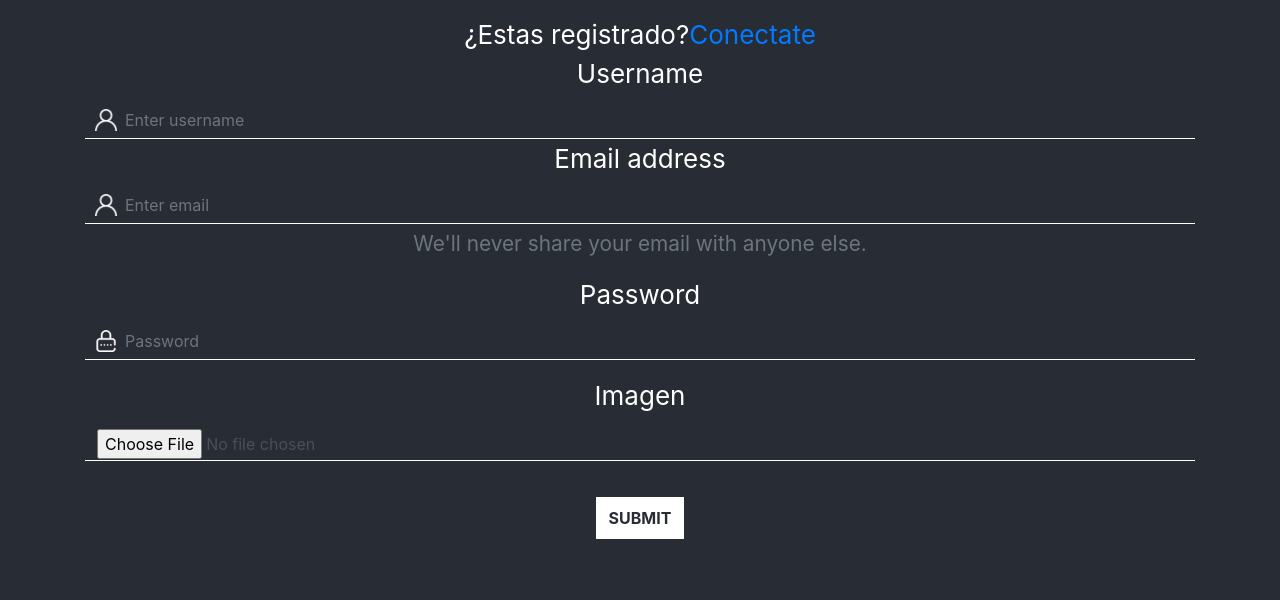
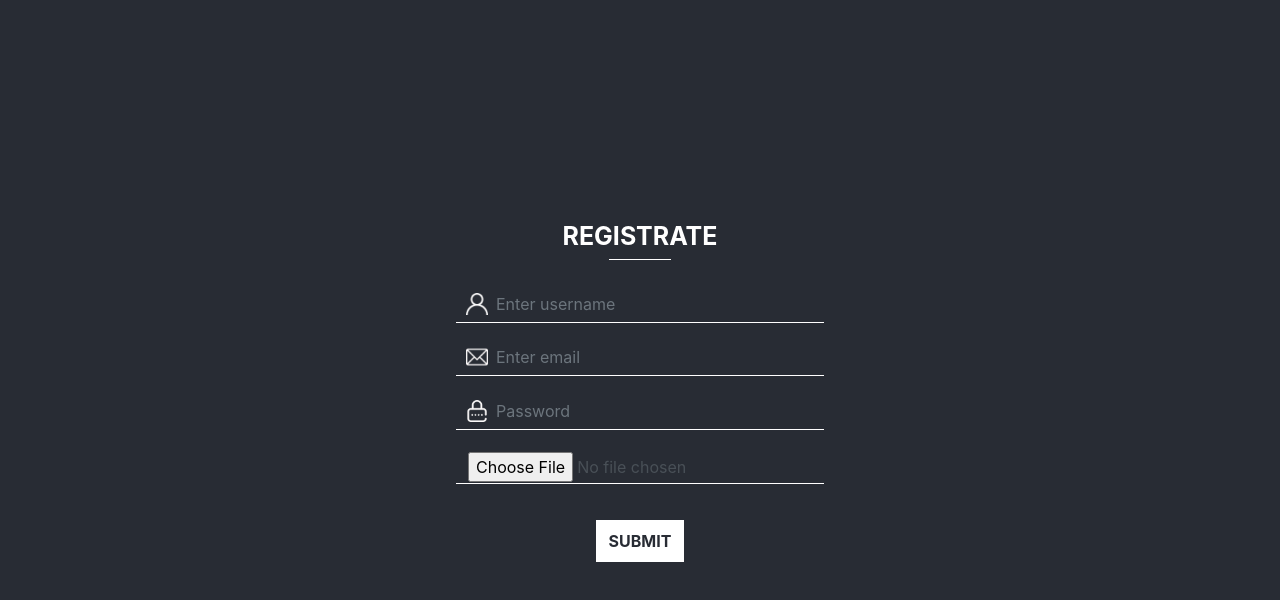
Before and after one commit to balta15torres/proyecto3, a React (Create React App) app in the folder client/: page /signup in a window 1280 px wide. Shown: the top 600 px of the page. Built offline with nearby package versions, Linux system fonts and the light colour scheme; what google-maps-react would draw is missing.

Commit message:
estilos formularios

```diff
--- a/client/src/App.css
+++ b/client/src/App.css
@@ -1,7 +1,9 @@
 /* GENERALES */
 body{
   background: #282c34;
+  overflow: hidden;
 }
+
 p{
   margin:0;
 }
@@ -15,6 +17,23 @@ p{
     min-height: 100vh;
     padding: 15px;
 
+}
+.title{
+  font-weight: bold;
+    font-size: 25px;
+    text-align: left;
+    position: relative;
+}
+.title:before{
+  content: '';
+  width: 40%;
+  height: 1px;
+  background: white;
+  position: absolute;
+  bottom: -5px;
+  left: 0;
+  right: 0;
+  margin: 0 auto;
 }
 .column-evenly{
   display: flex;
@@ -86,6 +105,12 @@ p{
   padding:10px;
   margin-bottom: 40px;
 }
+/* SIGNUP */
+
+.signup{
+  margin-top: 30px;
+}
+
 /* FORMULARIOS */
 .form-control {
   display: block;
@@ -104,6 +129,7 @@ p{
   border: 0;
   border-bottom: 1px solid white;
   border-radius: 0;
+  margin-bottom: 15px;
 }
 .form-control:focus {
   color: white;
@@ -140,9 +166,15 @@ form{
   box-shadow: none;
   outline: none;
 }
-input[name="email"],
 input[name="username"]{
   background: url(/img/user.png);
+    background-repeat: no-repeat;
+    background-position: 10px center;
+    background-size: 22px;
+    padding-left: 40px;
+}
+input[name="email"]{
+  background: url(/img/email.png);
     background-repeat: no-repeat;
     background-position: 10px center;
     background-size: 22px;
--- a/client/src/components/NavBottom/NavBottom.css
+++ b/client/src/components/NavBottom/NavBottom.css
@@ -1,10 +1,17 @@
 .navBottom {
-    position: absolute;
+    position: fixed;
     bottom: 0;
     left: 0;
     right: 0;
     margin: 0 auto;
+    display: -webkit-flex;
     display: flex;
+    -webkit-justify-content: space-around;
     justify-content: space-around;
-    background: rgb(9, 67, 133);
+    background: white;
+    color: #282c34;
+    height: 45px;
+    display: flex;
+    -webkit-align-items: center;
+    align-items: center;
 }
--- a/client/src/components/Signup.js
+++ b/client/src/components/Signup.js
@@ -48,35 +48,35 @@ export default class Signup extends Component {
 
   render() {
     return (
-      <div class="container">
-      <p>
+      <div class="container column-center">
+      {/* <p>
          ¿Estas registrado?
          <Link to='/login' className="nav-element">
          Conectate</Link>
-      </p>
-      <Form onSubmit={this.handleFormSubmit}>
+      </p> */}
+      <p class="title">REGISTRATE</p>
+      <div class="signup">
+      <Form  onSubmit={this.handleFormSubmit}>
          <Form.Group controlId="formBasicEmail">
-            <Form.Label>Username</Form.Label>
+
             <Form.Control type="username" name="username" placeholder="Enter username" value={this.state.username} onChange={e =>
             this.handleChange(e)} />
-            <Form.Label>Email address</Form.Label>
+
             <Form.Control type="email" name="email" placeholder="Enter email" value={this.state.email} onChange={e =>
             this.handleChange(e)} />
-            <Form.Text className="text-muted">
-               We'll never share your email with anyone else.
-            </Form.Text>
+
          </Form.Group>
          <Form.Group controlId="formBasicPassword">
-            <Form.Label>Password</Form.Label>
+
             <Form.Control type="password" name="password" placeholder="Password" value={this.state.password} onChange={e =>
             this.handleChange(e)} />
          </Form.Group>
          <div className="form-group">
-            <label>Imagen</label>
+
             <input className="form-control" type="file" name="imageUrl" placeholder="image" value={this.state.imageUrl} onChange={e => this.handleChange(e)} />
          </div>
          <Button variant="primary" type="submit">Submit</Button>
-      </Form>
+      </Form></div>
    </div>
     )
   }
```
Also changed, not shown: client/public/img/email.png (added).
